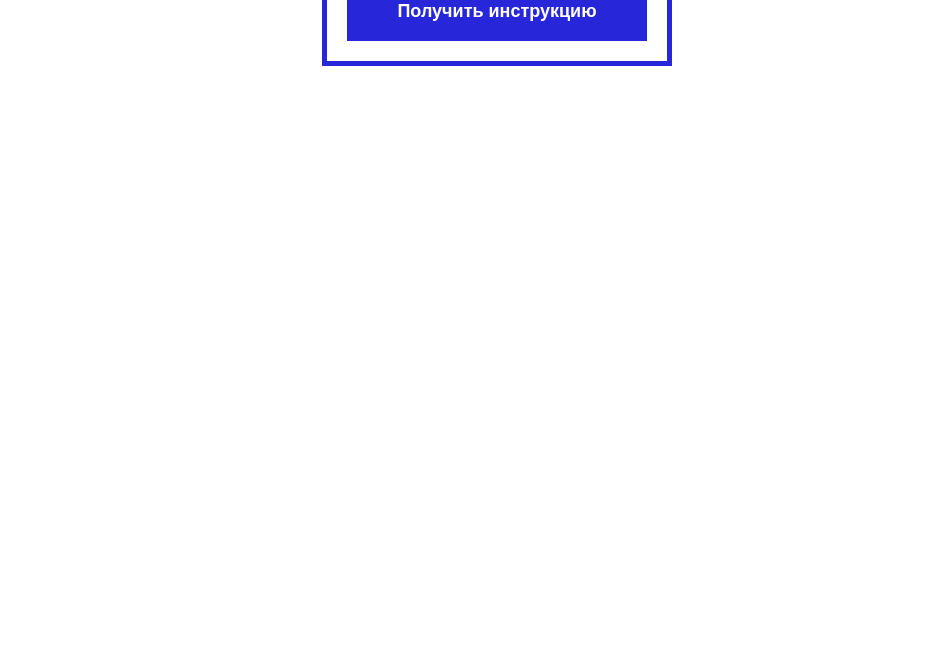
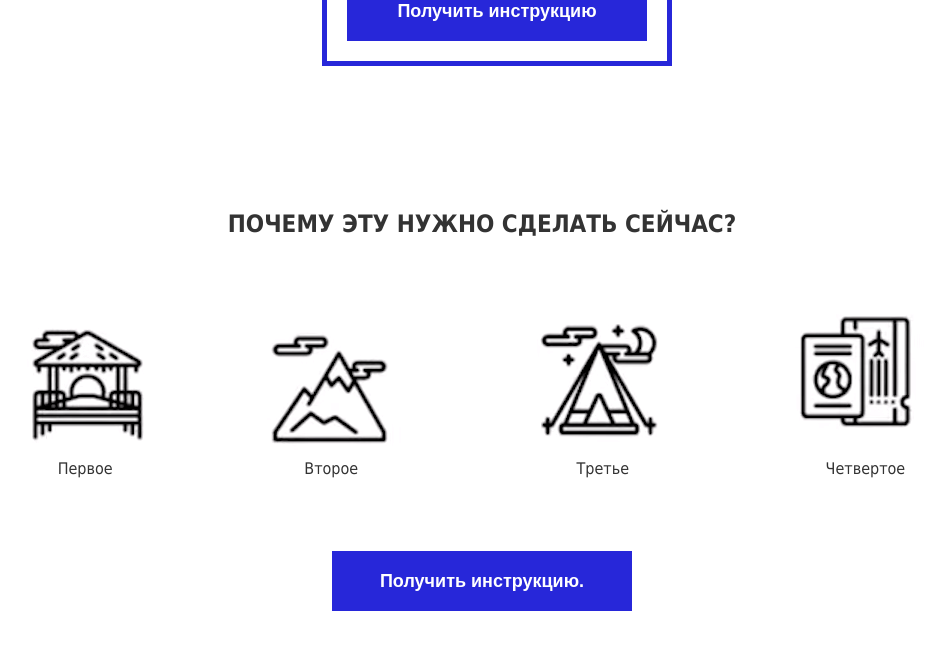
Before and after one commit to jokkojja/website1, a PHP site: page / in a window 1280 px wide. Shown: the part 727-1379 px from the top of the page, without its empty margins (158-1100 px from the left). Before the commit the page ends 793 px from the top, so only its background shows below. Run offline with PHP 8.4, Linux system fonts and the light colour scheme.

Commit message:
pervaya_verstka

```diff
--- a/css/style.css
+++ b/css/style.css
@@ -72,3 +72,35 @@ font-weight: 300;
 	height: 60px;
 	margin-top: 11px;
 }
+.col
+{
+	display: inline-block;
+	text-align: center;
+	margin: 10px 50px;
+}
+.feature-header{
+	text-align: center;
+	text-transform: uppercase;
+	font-weight: 900;
+	font-size: 24px;
+}
+.feature
+{
+	text-align: center;
+	margin-top: 60px;
+	margin: 60px auto;
+
+}
+.feature-btn
+{
+	font-size: 18px;
+	font-weight: 900;
+	color:#fff;
+	background-color: #2727d9;
+	border:none;
+	width: 300px;
+	height: 60px;
+	margin-top: 11px;
+	margin:11px auto;
+    display: block;
+}
--- a/index.html
+++ b/index.html
@@ -24,5 +24,29 @@
 		</div>
 	</div>
 </div>
+<div class="section">
+	<h2 class="feature-header">
+		Почему эту нужно сделать сейчас?
+	</h2>
+	<div class="feature">
+	<div class="col">
+				<img src="img/0.1.png" alt="Первая">
+				<p>Первое</p>
+			</div>
+			<div class="col">
+				<img src="img/0.2.png" alt="Вторая">
+				<p>Второе</p>
+			</div>
+			<div class="col">
+				<img src="img/0.3.png" alt="Третья">
+				<p>Третье</p>
+			</div>
+			<div class="col">
+				<img src="img/0.4.png" alt="Четвертая">
+				<p>Четвертое</p>
+			</div>
+	</div>
+	<button class="feature-btn">Получить инструкцию.</button>
+</div>
 </body>
 </html>
```
Also changed, not shown: img/0.1.png (added), img/0.2.png (added), img/0.3.png (added), img/0.4.png (added).
